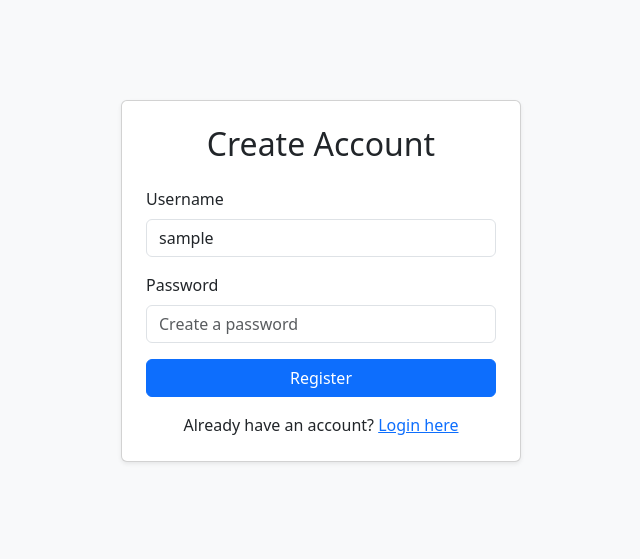
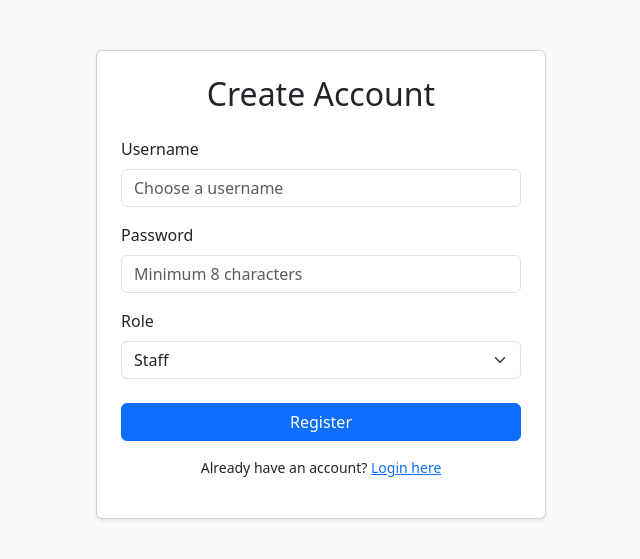
Before and after one commit to Jeimtax/2171-book-express, a Flask app: template app/templates/register.html in a window 1280 px wide. Shown: the top 559 px of the page, without its empty margins (319-959 px from the left). Run offline with Flask 3, Linux system fonts and the light colour scheme; tables that the repository leaves empty hold one stand-in row (values such as "Sample post"); the template is opened without the code that fills it: values that come from a table or form of the project are taken from there, most other values are stand-ins (such as "Sample title", 1, 10 or a date in 2020); some libraries are stand-ins or nearby versions.

```diff
--- a/app/forms.py
+++ b/app/forms.py
@@ -1,5 +1,5 @@
 from flask_wtf import FlaskForm
-from wtforms import IntegerField, SelectField, StringField, SubmitField, TextAreaField
+from wtforms import IntegerField, SelectField, StringField, SubmitField, TextAreaField, PasswordField
 from wtforms.validators import DataRequired, Length, NumberRange
 from app.models.book import Book
 
@@ -33,3 +33,9 @@ class ManageOrderForm(FlaskForm):
             (book.id, f'{book.title} by {book.author}')
             for book in books
         ]
+
+class RegistrationForm(FlaskForm):
+    username = StringField('Username', validators=[DataRequired(), Length(min=2, max=80)])
+    password = PasswordField('Password', validators=[DataRequired(), Length(min=8)])
+    role = SelectField('Role', choices=[('staff', 'Staff'), ('manager', 'Manager')], default='staff', validators=[DataRequired()])
+    submit = SubmitField('Register')
--- a/app/models/Importsalesdata.py
+++ b/app/models/Importsalesdata.py
@@ -56,7 +56,7 @@ class ImportSalesData:
             if csv_reader.fieldnames is None or not self._validate_headers(csv_reader.fieldnames):
                 raise ValueError("CSV must contain columns: date, product_id, quantity, price")
 
-            for row_num, row in enumerate(csv_reader, start=2):  # Start at 2 (header is 1)
+            for row_num, row in enumerate(csv_reader, start=2):
                 try:
                     processed = self.process_row(row)
                     sales_data.append(processed)
--- a/app/models/User.py
+++ b/app/models/User.py
@@ -2,12 +2,12 @@ from app import db
 from flask_login import UserMixin
 
 class User(db.Model, UserMixin):
-    __tablename__ = 'Users' # Consistent with other models
-
+    __tablename__ = 'Users'
     id = db.Column(db.Integer, primary_key=True)
     username = db.Column(db.String(80), unique=True, nullable=False)
     password = db.Column(db.String(120), nullable=False)
-    role = db.Column(db.String(20), nullable=False, default='staff') # 'staff' or 'manager'
+    role = db.Column(db.String(20), nullable=False, default='staff') #role is either 'staff' or 'manager'
+    is_active = db.Column(db.Boolean, default=True)
 
     def __repr__(self):
         return f'<User {self.username} ({self.role})>'
--- a/app/templates/register.html
+++ b/app/templates/register.html
@@ -11,7 +11,7 @@
             background-color: #f8f9fa;
         }
         .card {
-            margin-top: 100px;
+            margin-top: 50px;
         }
     </style>
 </head>
@@ -30,22 +30,44 @@
     {% endwith %}
 
     <div class="container d-flex justify-content-center">
-        <div class="card shadow-sm" style="width: 100%; max-width: 400px;">
+        <div class="card shadow-sm" style="width: 100%; max-width: 450px;">
             <div class="card-body p-4">
                 <h2 class="card-title text-center mb-4">Create Account</h2>
                 <form method="POST">
+                    {{ form.csrf_token }}
                     <div class="mb-3">
-                        <label class="form-label">Username</label>
-                        <input type="text" name="username" class="form-control" placeholder="Choose a username" value="{{ username if username else '' }}" required>
+                        {{ form.username.label(class="form-label") }}
+                        {{ form.username(class="form-control", placeholder="Choose a username") }}
+                        {% if form.username.errors %}
+                            {% for error in form.username.errors %}
+                                <div class="text-danger small">{{ error }}</div>
+                            {% endfor %}
+                        {% endif %}
                     </div>
                     <div class="mb-3">
-                        <label class="form-label">Password</label>
-                        <input type="password" name="password" class="form-control" placeholder="Create a password" required>
+                        {{ form.password.label(class="form-label") }}
+                        {{ form.password(class="form-control", placeholder="Minimum 8 characters") }}
+                        {% if form.password.errors %}
+                            {% for error in form.password.errors %}
+                                <div class="text-danger small">{{ error }}</div>
+                            {% endfor %}
+                        {% endif %}
                     </div>
-                    <button type="submit" class="btn btn-primary w-100">Register</button>
+                    <div class="mb-3">
+                        {{ form.role.label(class="form-label") }}
+                        {{ form.role(class="form-select") }}
+                        {% if form.role.errors %}
+                            {% for error in form.role.errors %}
+                                <div class="text-danger small">{{ error }}</div>
+                            {% endfor %}
+                        {% endif %}
+                    </div>
+                    <div class="mt-4">
+                        {{ form.submit(class="btn btn-primary w-100") }}
+                    </div>
                 </form>
                 <div class="text-center mt-3">
-                    <p class="mb-0">Already have an account? <a href="{{ url_for('auth.login') }}">Login here</a></p>
+                    <p class="small">Already have an account? <a href="{{ url_for('auth.login') }}">Login here</a></p>
                 </div>
             </div>
         </div>
```
Also changed, not shown: app/config.py (+7 -1 lines), app/routes/auth_routes.py (+42 -14 lines), app/templates/change_password.html (added, +22 -0 lines), migrations/versions/3645fa61c66b_initial_migration.py (added, +42 -0 lines).
